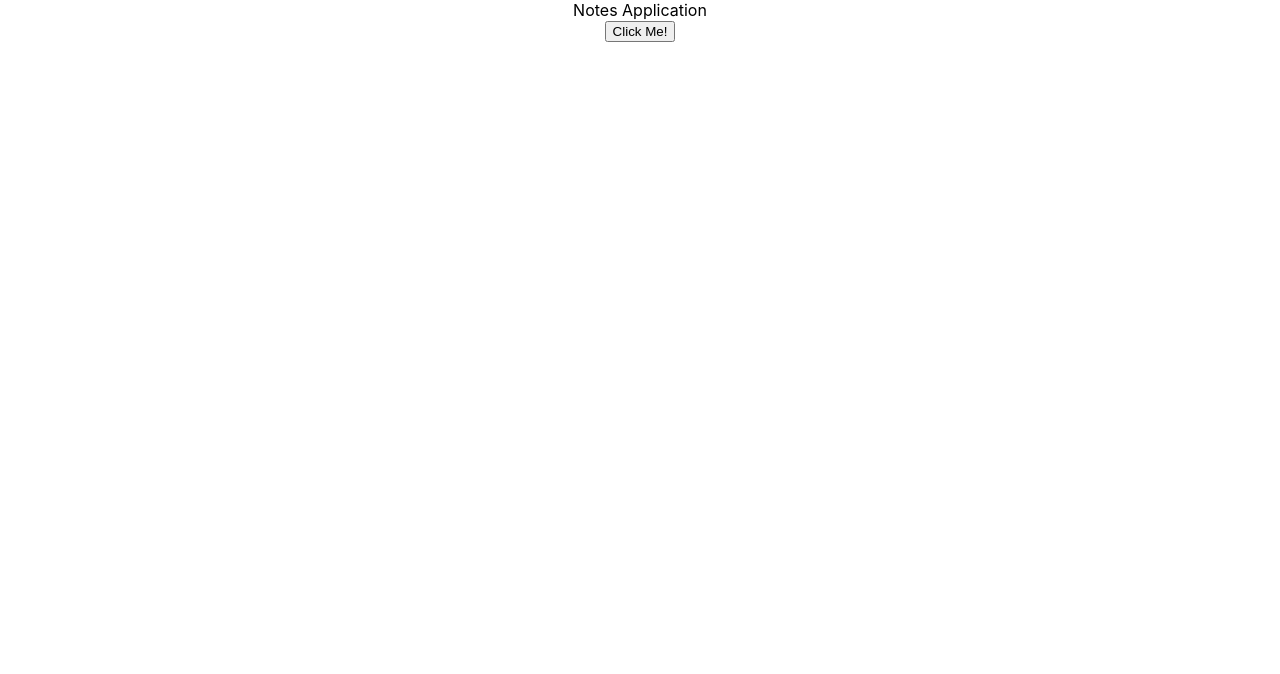
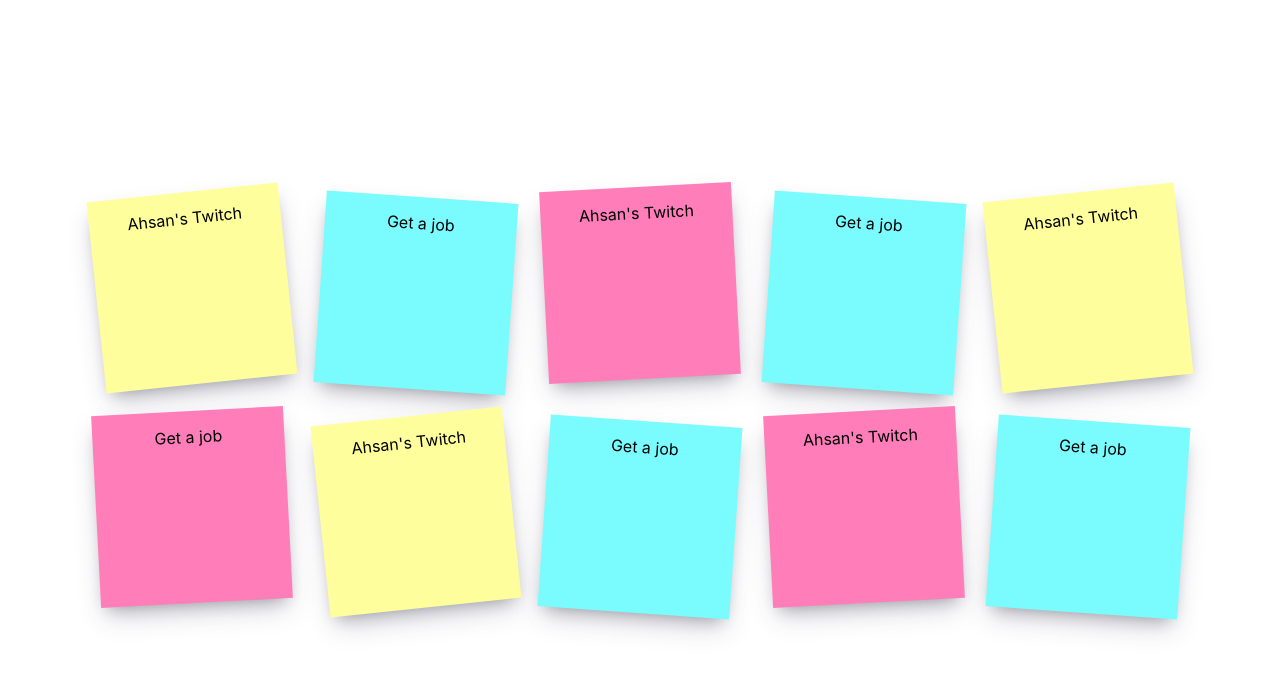
Before and after one commit to code-with-ahsan/notes-frontend, a React (Create React App) app: page / in a window 1280 px wide. Shown: the top 674 px of the page. Built offline with nearby package versions, Linux system fonts and the light colour scheme.

Commit message:
feat(noteItem): implement note items UI
implemented note item component
styled note item component
used mocked notes
styled the app itself a bit to center notes

```diff
--- a/src/App.css
+++ b/src/App.css
@@ -1,3 +1,14 @@
 .App {
   text-align: center;
+  height: 100%;
+  width: 100%;
+  display: flex;
+  flex-direction: column;
+  justify-content: center;
 }
+
+.notes-list {
+  display: flex;
+  flex-wrap: wrap;
+  justify-content: center;
+}
--- a/src/App.tsx
+++ b/src/App.tsx
@@ -1,33 +1,34 @@
 import "./App.css";
-import axios from "axios";
-import { useState } from "react";
+import { useEffect, useState } from "react";
+import DUMMY_NOTES from "./DUMMY_NOTES";
+import Note from "./components/Note/Note";
 
 function App() {
   const [notesList, setNotesList] = useState<Array<any>>([]);
 
+  useEffect(() => {
+    setNotesList(DUMMY_NOTES);
+  }, []);
+
   // get notes method
-  async function getNotes() {
-    try {
-      const response = await axios.get("http://localhost:5000/notes");
-      setNotesList(response.data.notes);
-    } catch (error) {
-      console.error(error);
-    }
-  }
+  // async function getNotes() {
+  //   try {
+  //     const response = await axios.get("http://localhost:5000/notes");
+  //     setNotesList(response.data.notes);
+  //   } catch (error) {
+  //     console.error(error);
+  //   }
+  // }
 
   console.log(notesList);
 
   return (
     //
     <div className="App">
-      <div>Notes Application</div>
-      <div>
-        <button onClick={getNotes}>Click Me!</button>
-      </div>
-      <div>
-        {/* SHOW DETAILS of the first element */}
-        <h4>{notesList[0]?.text}</h4>
-        <h5>{notesList[0]?.link}</h5>
+      <div className="notes-list">
+        {notesList.map((noteItem, index) => {
+          return <Note note={noteItem} key={index} />;
+        })}
       </div>
     </div>
   );
--- /dev/null
+++ b/src/DUMMY_NOTES.ts
@@ -0,0 +1,16 @@
+import INote from "./interfaces/note.interface";
+
+const DUMMY_NOTES: INote[] = [
+  { text: "Ahsan's Twitch", link: "https://twitch.tv/codewithahsan" },
+  { text: "Get a job", link: "https://rozee.pk" },
+  { text: "Ahsan's Twitch", link: "https://twitch.tv/codewithahsan" },
+  { text: "Get a job", link: "https://rozee.pk" },
+  { text: "Ahsan's Twitch", link: "https://twitch.tv/codewithahsan" },
+  { text: "Get a job", link: "https://rozee.pk" },
+  { text: "Ahsan's Twitch", link: "https://twitch.tv/codewithahsan" },
+  { text: "Get a job", link: "https://rozee.pk" },
+  { text: "Ahsan's Twitch", link: "https://twitch.tv/codewithahsan" },
+  { text: "Get a job", link: "https://rozee.pk" },
+];
+
+export default DUMMY_NOTES;
--- /dev/null
+++ b/src/components/Note/Note.css
@@ -0,0 +1,43 @@
+.note {
+  background: #feff9c;
+  text-decoration: none;
+  color: rgb(0, 0, 0);
+  margin: 1em;
+  padding: 1em;
+  height: 10em;
+  width: 10em;
+  display: flex;
+  flex-direction: column;
+  transition: all ease 0.3s;
+  transform: rotate(-6deg);
+  box-shadow: rgba(50, 50, 93, 0.25) 0px 13px 27px -5px,
+    rgba(0, 0, 0, 0.3) 0px 8px 16px -8px;
+}
+
+.note:nth-child(even) {
+  transform: rotate(4deg);
+  position: relative;
+  top: 5px;
+  background-color: #7afcff;
+}
+
+.note:nth-child(3n) {
+  transform: rotate(-3deg);
+  position: relative;
+  top: -5px;
+  background-color: #ff7eb9;
+}
+
+.note:hover {
+  transform: scale(1.5);
+  z-index: 5;
+  box-shadow: rgba(0, 0, 0, 0.56) 0px 22px 70px 4px;
+}
+
+.note__text {
+  flex: 1;
+}
+
+.note__link {
+  display: none;
+}
--- /dev/null
+++ b/src/components/Note/Note.tsx
@@ -0,0 +1,20 @@
+import { FC } from "react";
+import INote from "../../interfaces/note.interface";
+import "./Note.css";
+
+type Props = {
+  note: INote;
+};
+
+const Note: FC<Props> = ({ note }) => {
+  return (
+    <div className="note">
+      <div className="note__text">{note.text}</div>
+      <div className="note__link">
+        <a href={note.link}>link</a>
+      </div>
+    </div>
+  );
+};
+
+export default Note;
--- a/src/index.css
+++ b/src/index.css
@@ -1,13 +1,22 @@
 body {
   margin: 0;
-  font-family: -apple-system, BlinkMacSystemFont, 'Segoe UI', 'Roboto', 'Oxygen',
-    'Ubuntu', 'Cantarell', 'Fira Sans', 'Droid Sans', 'Helvetica Neue',
+  font-family: -apple-system, BlinkMacSystemFont, "Segoe UI", "Roboto", "Oxygen",
+    "Ubuntu", "Cantarell", "Fira Sans", "Droid Sans", "Helvetica Neue",
     sans-serif;
   -webkit-font-smoothing: antialiased;
   -moz-osx-font-smoothing: grayscale;
 }
 
+html,
+body,
+#root {
+  width: 100%;
+  height: 100%;
+  margin: 0;
+  padding: 0;
+}
+
 code {
-  font-family: source-code-pro, Menlo, Monaco, Consolas, 'Courier New',
+  font-family: source-code-pro, Menlo, Monaco, Consolas, "Courier New",
     monospace;
 }
--- /dev/null
+++ b/src/interfaces/note.interface.ts
@@ -0,0 +1,6 @@
+interface INote {
+  text: string;
+  link: string;
+}
+
+export default INote;
```
